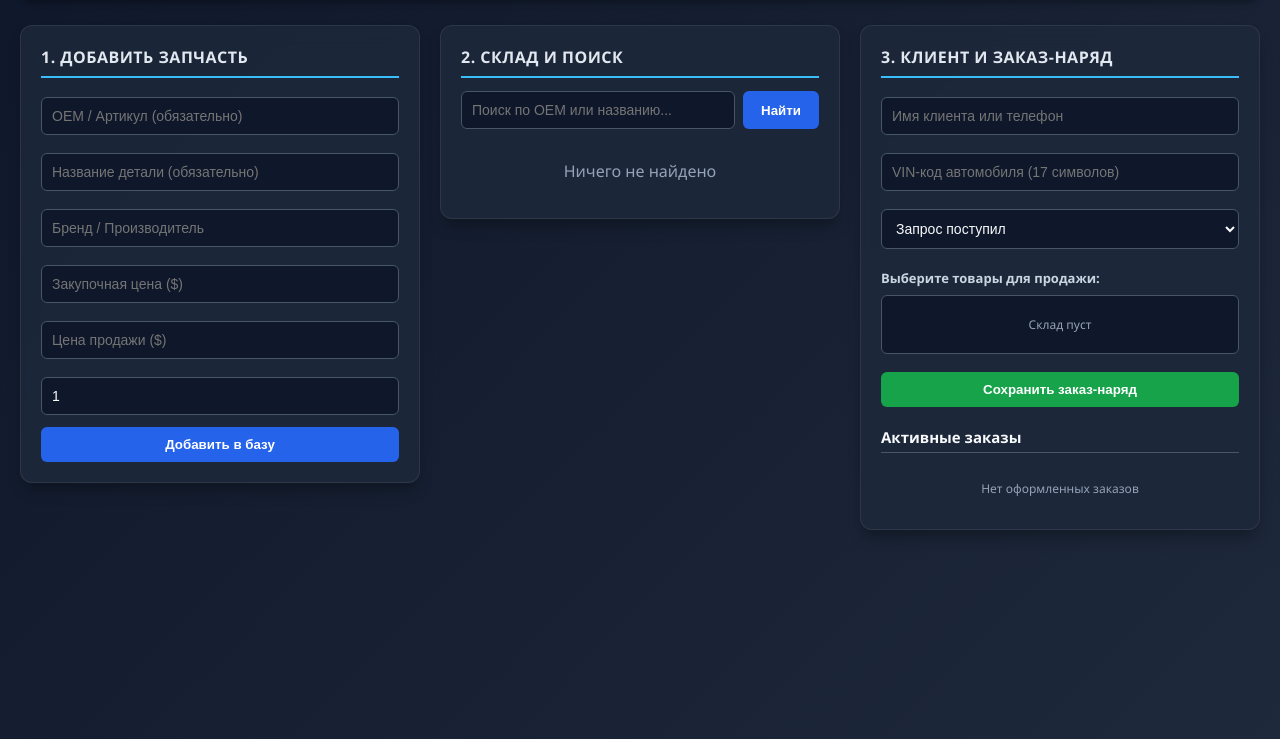
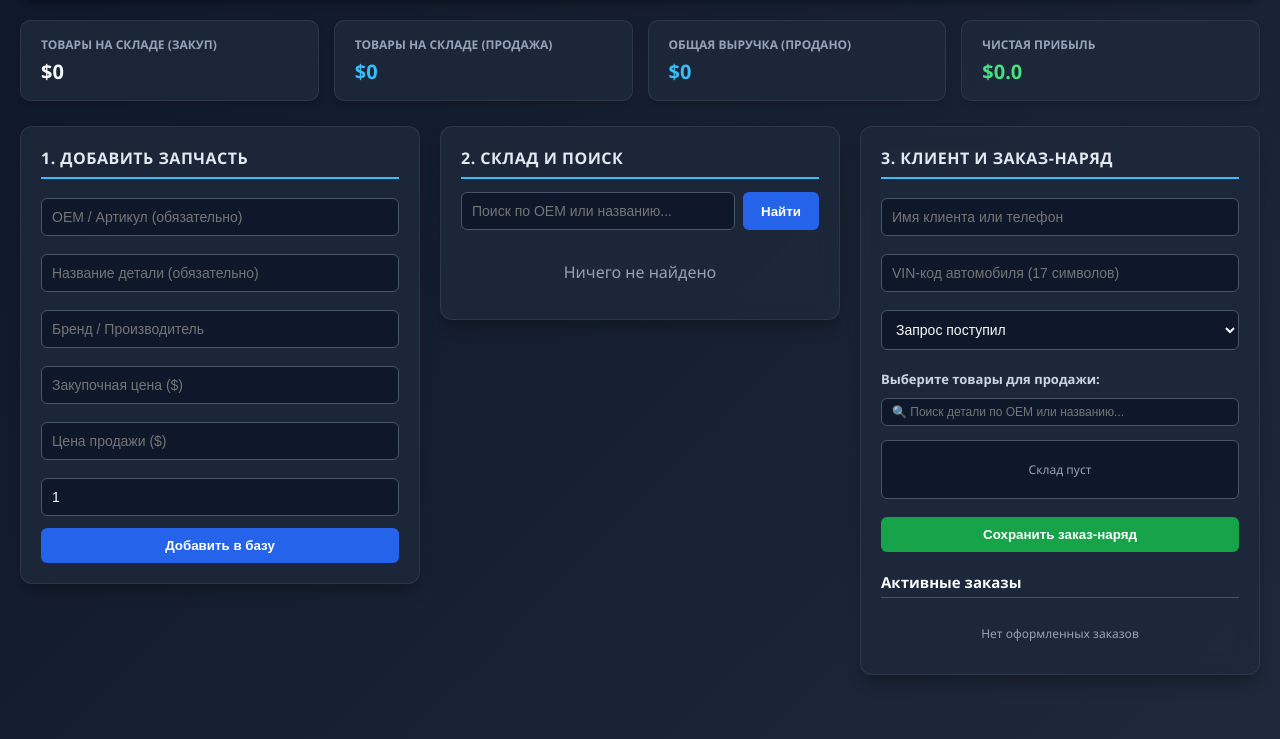
Before and after one commit to gogineoru-jpg/BYDHELP_ZAP, a Flask app: page / in a window 1280 px wide. Shown: the part 83-822 px from the top of the page. Run offline with Flask 3, Linux system fonts and the light colour scheme.

Commit message:
Update index.html

```diff
--- a/templates/index.html
+++ b/templates/index.html
@@ -20,7 +20,7 @@
             backdrop-filter: blur(10px);
             padding: 15px 25px;
             border-radius: 12px;
-            margin-bottom: 25px;
+            margin-bottom: 20px;
             border: 1px solid rgba(255, 255, 255, 0.1);
             box-shadow: 0 4px 6px -1px rgba(0, 0, 0, 0.3);
         }
@@ -37,6 +37,26 @@
             transition: background 0.2s;
         }
         .backup-btn:hover { background: #0369a1; }
+
+        /* Блок Аналитики */
+        .analytics-grid {
+            display: grid;
+            grid-template-columns: repeat(auto-fit, minmax(200px, 1fr));
+            gap: 15px;
+            margin-bottom: 25px;
+        }
+        .stat-card {
+            background: rgba(30, 41, 59, 0.85);
+            padding: 15px 20px;
+            border-radius: 10px;
+            border: 1px solid rgba(255, 255, 255, 0.08);
+            box-shadow: 0 4px 6px -1px rgba(0,0,0,0.2);
+        }
+        .stat-title { font-size: 12px; color: #94a3b8; text-transform: uppercase; font-weight: 600; margin-bottom: 5px; }
+        .stat-value { font-size: 20px; font-weight: bold; color: #f8fafc; }
+        .stat-value.green { color: #4ade80; }
+        .stat-value.blue { color: #38bdf8; }
+
         .container { display: flex; gap: 20px; flex-wrap: wrap; align-items: flex-start; }
         .block {
             background: rgba(30, 41, 59, 0.85);
@@ -93,7 +113,7 @@
         .btn-small:hover { background: #15803d; }
         .btn-danger { background: #dc2626; }
         .btn-danger:hover { background: #b91c1c; }
-        .order-products-box { max-height: 160px; overflow-y: auto; border: 1px solid #475569; padding: 8px; margin: 8px 0; background: #0f172a; border-radius: 6px; }
+        .order-products-box { max-height: 180px; overflow-y: auto; border: 1px solid #475569; padding: 8px; margin: 8px 0; background: #0f172a; border-radius: 6px; }
         .order-card { background: rgba(15, 23, 42, 0.8); border-left: 4px solid #f59e0b; padding: 12px; margin-bottom: 12px; border-radius: 8px; font-size: 13px; }
     </style>
 </head>
@@ -104,6 +124,26 @@
             <button type="submit" class="backup-btn">💾 Сделать бэкап на Яндекс.Диск</button>
         </form>
     </header>
+
+    <!-- Блок Аналитики -->
+    <div class="analytics-grid">
+        <div class="stat-card">
+            <div class="stat-title">Товары на складе (Закуп)</div>
+            <div class="stat-value">${{ analytics.stock_cost }}</div>
+        </div>
+        <div class="stat-card">
+            <div class="stat-title">Товары на складе (Продажа)</div>
+            <div class="stat-value blue">${{ analytics.stock_sell }}</div>
+        </div>
+        <div class="stat-card">
+            <div class="stat-title">Общая выручка (Продано)</div>
+            <div class="stat-value blue">${{ analytics.total_sales }}</div>
+        </div>
+        <div class="stat-card">
+            <div class="stat-title">Чистая прибыль</div>
+            <div class="stat-value green">${{ analytics.total_profit }}</div>
+        </div>
+    </div>
 
     <div class="container">
 
@@ -132,7 +172,7 @@
                 {% for p in products %}
                 <li>
                     <strong>{{ p.oem }}</strong> — {{ p.name }} (<i>{{ p.brand }}</i>)<br>
-                    Цена: <b style="color: #38bdf8;">${{ p.sell_price }}</b> | Остаток: <b>{{ p.stock }} шт.</b>
+                    Закуп: <b>${{ p.purchase_price }}</b> | Продажа: <b style="color: #38bdf8;">${{ p.sell_price }}</b> | Остаток: <b>{{ p.stock }} шт.</b>
 
                     <div class="product-actions">
                         <form action="/edit_product/{{ p.id }}" method="POST">
@@ -167,12 +207,16 @@
                 </select>
 
                 <p style="margin: 8px 0 4px; font-weight: 600; font-size: 13px; color: #cbd5e1;">Выберите товары для продажи:</p>
-                <div class="order-products-box">
+
+                <!-- Поле живого поиска запчастей в 3-м блоке -->
+                <input type="text" id="orderSearchInput" onkeyup="filterOrderProducts()" placeholder="🔍 Поиск детали по OEM или названию..." style="margin-bottom: 6px; font-size: 12px; padding: 6px 10px;">
+
+                <div class="order-products-box" id="orderProductsBox">
                     {% for p in products %}
-                    <div style="display: flex; align-items: center; justify-content: space-between; margin-bottom: 6px; border-bottom: 1px solid #1e293b; padding-bottom: 4px;">
+                    <div class="order-product-item" style="display: flex; align-items: center; justify-content: space-between; margin-bottom: 6px; border-bottom: 1px solid #1e293b; padding-bottom: 4px;">
                         <label style="font-size: 12px; display: flex; align-items: center; gap: 6px; flex: 1; cursor: pointer;">
                             <input type="checkbox" name="product_ids" value="{{ p.id }}" style="width: auto; margin: 0;">
-                            {{ p.oem }} — {{ p.name }} (<span style="color: #38bdf8;">${{ p.sell_price }}</span>)
+                            <span class="product-text">{{ p.oem }} — {{ p.name }} (<span style="color: #38bdf8;">${{ p.sell_price }}</span>)</span>
                         </label>
                         <input type="number" name="quantities" value="1" min="1" style="width: 50px; padding: 3px; font-size: 12px; margin: 0; height: 26px;" placeholder="Кол">
                     </div>
@@ -208,5 +252,27 @@
         </div>
 
     </div>
+
+    <!-- Скрипт быстрого поиска товаров внутри блока оформления заказа -->
+    <script>
+        function filterOrderProducts() {
+            var input = document.getElementById('orderSearchInput');
+            var filter = input.value.toLowerCase();
+            var box = document.getElementById('orderProductsBox');
+            var items = box.getElementsByClassName('order-product-item');
+
+            for (var i = 0; i < items.length; i++) {
+                var textSpan = items[i].querySelector('.product-text');
+                if (textSpan) {
+                    var txtValue = textSpan.textContent || textSpan.innerText;
+                    if (txtValue.toLowerCase().indexOf(filter) > -1) {
+                        items[i].style.display = "flex";
+                    } else {
+                        items[i].style.display = "none";
+                    }
+                }
+            }
+        }
+    </script>
 </body>
 </html>
```
